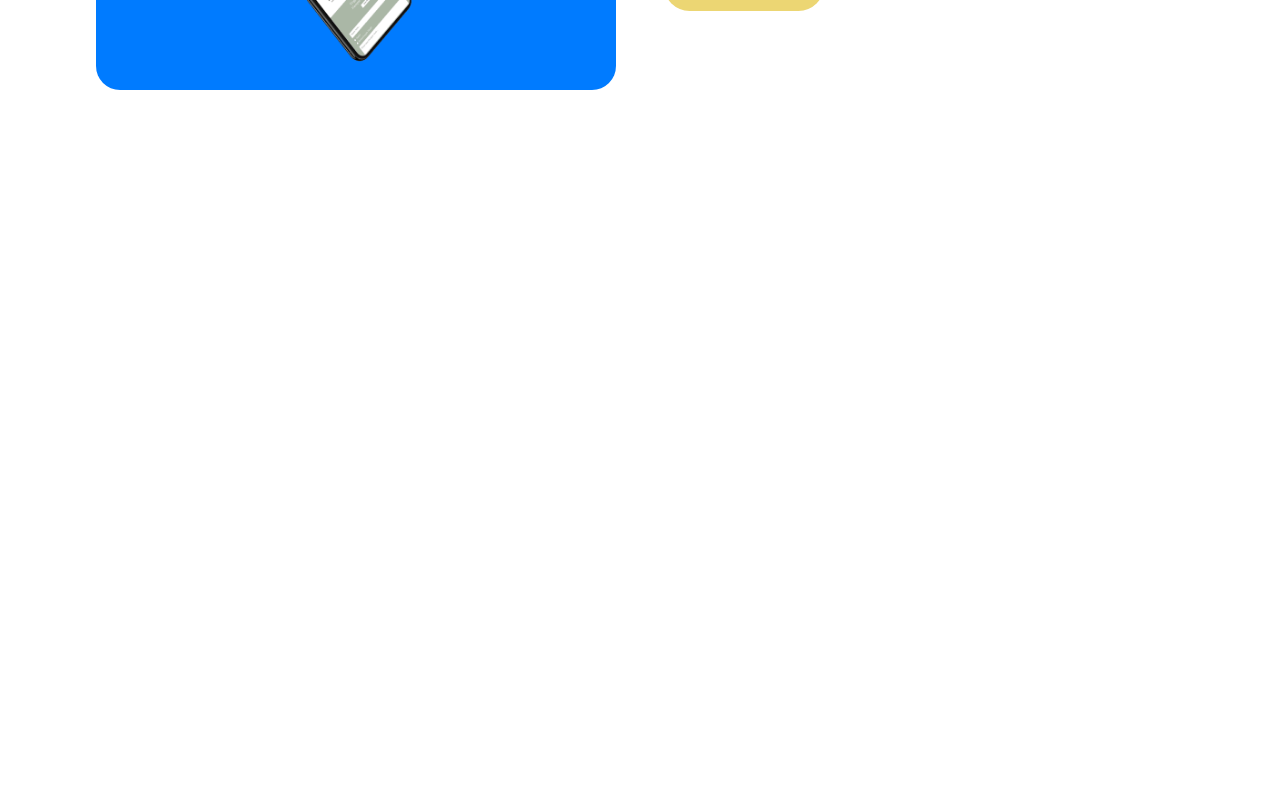
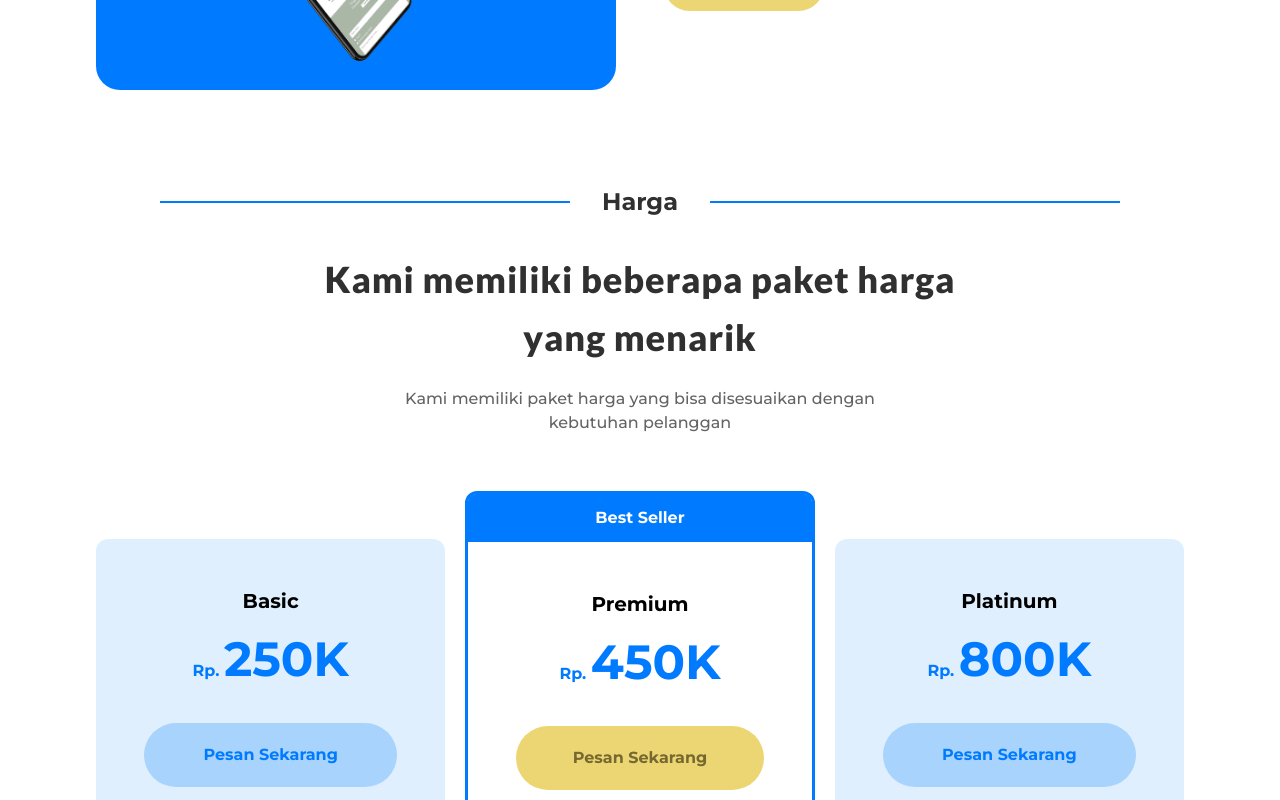
Before and after one commit to juliansyahrifqi/ceritabahagia, a React (Vite) app: page / in a window 1280 px wide. Shown: the part 2000-2800 px from the top of the page. Before the commit the page ends 2110 px from the top, so only its background shows below. Built offline with nearby package versions, Linux system fonts and the light colour scheme.

Commit message:
add section harga in homepage

```diff
--- /dev/null
+++ b/src/assets/constant.ts
@@ -0,0 +1,179 @@
+export const paketHarga = [
+  {
+    name: 'Basic',
+    price: '250K',
+    paket: [
+      {
+        title: 'Masa aktif 1 bulan',
+        status: true,
+      },
+      {
+        title: 'Bebas pilih musik',
+        status: true,
+      },
+      {
+        title: 'Alamat lokasi pernikahan',
+        status: true,
+      },
+      {
+        title: 'Hitungan mundur',
+        status: true,
+      },
+      {
+        title: 'Kolom ucapan',
+        status: true,
+      },
+      {
+        title: 'Navigasi Google Maps',
+        status: true,
+      },
+      {
+        title: 'Animasi Website',
+        status: true,
+      },
+      {
+        title: 'Galeri Foto',
+        status: false,
+      },
+      {
+        title: 'Link Sosial Media',
+        status: false,
+      },
+      {
+        title: 'Custom domain',
+        status: false,
+      },
+    ]
+  },
+  {
+    name: 'Premium',
+    price: '450K',
+    paket: [
+      {
+        title: 'Masa aktif 1 bulan',
+        status: true,
+      },
+      {
+        title: 'Bebas pilih musik',
+        status: true,
+      },
+      {
+        title: 'Alamat lokasi pernikahan',
+        status: true,
+      },
+      {
+        title: 'Hitungan mundur',
+        status: true,
+      },
+      {
+        title: 'Kolom ucapan',
+        status: true,
+      },
+      {
+        title: 'Navigasi Google Maps',
+        status: true,
+      },
+      {
+        title: 'Animasi Website',
+        status: true,
+      },
+      {
+        title: 'Galeri Foto',
+        status: true,
+      },
+      {
+        title: 'Link Sosial Media',
+        status: true,
+      },
+      {
+        title: 'Custom domain',
+        status: false,
+      },
+    ]
+  },
+  {
+    name: 'Platinum',
+    price: '800K',
+    paket: [
+      {
+        title: 'Masa aktif 1 bulan',
+        status: true,
+      },
+      {
+        title: 'Bebas pilih musik',
+        status: true,
+      },
+      {
+        title: 'Alamat lokasi pernikahan',
+        status: true,
+      },
+      {
+        title: 'Hitungan mundur',
+        status: true,
+      },
+      {
+        title: 'Kolom ucapan',
+        status: true,
+      },
+      {
+        title: 'Navigasi Google Maps',
+        status: true,
+      },
+      {
+        title: 'Animasi Website',
+        status: true,
+      },
+      {
+        title: 'Galeri Foto',
+        status: true,
+      },
+      {
+        title: 'Link Sosial Media',
+        status: true,
+      },
+      {
+        title: 'Custom domain',
+        status: true,
+      },
+    ]
+  }
+];
+
+export const features = [
+  {
+    id: 1,
+    image: '/musik.svg',
+    title: 'Musik',
+    description: 'Bebas memilih musik sesuai dengan keinginan'
+  },
+  {
+    id: 2,
+    image: '/countdown.svg',
+    title: 'Hitung Mundur',
+    description: 'Hitung mundur waktu menuju hari bahagia'
+  },
+  {
+    id: 3,
+    image: '/ucapan.svg',
+    title: 'Kolom Ucapan',
+    description: 'Lihat dan kirim ucapan dan harapan'
+  },
+  {
+    id: 4,
+    image: '/navigasi.svg',
+    title: 'Navigasi Google Maps',
+    description: 'Navigasi google maps ke lokasi acara'
+  },
+  {
+    id: 5,
+    image: '/animasi.svg',
+    title: 'Animasi Website',
+    description: 'Membuat website lebih menarik dan interaktif'
+  },
+  {
+    id: 6,
+    image: '/galeri.svg',
+    title: 'Galeri Foto',
+    description: 'Bebas memilih foto-foto yang ingin ditampilkan'
+  },
+]
--- a/src/components/Button.tsx
+++ b/src/components/Button.tsx
@@ -13,7 +13,7 @@ export default function Button({ title, isPrimary, size, link, linkType }: Butto
   const btnClass = classNames({
     'bg-semigold hover:bg-gold text-hover-gold': isPrimary === true,
     'bg-button-secondary hover:bg-blue-primary text-blue-primary hover:text-white': isPrimary === false,
-    'py-5 px-6': size === 'large',
+    'py-5 px-6 block': size === 'large',
     'py-4 px-5': size === 'medium',
     'py-3 px-4': size === 'small',
   }, 'duration-500 rounded-full font-bold cursor-pointer')
--- /dev/null
+++ b/src/components/CheckMark.tsx
@@ -0,0 +1,7 @@
+export default function CheckMark() {
+  return (
+    <svg xmlns="http://www.w3.org/2000/svg" viewBox="0 0 24 24" className='w-full h-full text-blue-primary' fill="currentColor">
+      <path d="M20.285 2l-11.285 11.567-5.286-5.011-3.714 3.716 9 8.728 15-15.285z"/>
+    </svg>
+  )
+}
--- a/src/components/Fitur.tsx
+++ b/src/components/Fitur.tsx
@@ -1,48 +1,10 @@
 import FeatureCard from './FeatureCard'
 import SectionDivider from './SectionDivider'
-
-const features = [
-  {
-    id: 1,
-    image: '/musik.svg',
-    title: 'Musik',
-    description: 'Bebas memilih musik sesuai dengan keinginan'
-  },
-  {
-    id: 2,
-    image: '/countdown.svg',
-    title: 'Hitung Mundur',
-    description: 'Hitung mundur waktu menuju hari bahagia'
-  },
-  {
-    id: 3,
-    image: '/ucapan.svg',
-    title: 'Kolom Ucapan',
-    description: 'Lihat dan kirim ucapan dan harapan'
-  },
-  {
-    id: 4,
-    image: '/navigasi.svg',
-    title: 'Navigasi Google Maps',
-    description: 'Navigasi google maps ke lokasi acara'
-  },
-  {
-    id: 5,
-    image: '/animasi.svg',
-    title: 'Animasi Website',
-    description: 'Membuat website lebih menarik dan interaktif'
-  },
-  {
-    id: 6,
-    image: '/galeri.svg',
-    title: 'Galeri Foto',
-    description: 'Bebas memilih foto-foto yang ingin ditampilkan'
-  },
-]
+import { features } from '../assets/constant'
 
 export default function Fitur() {
   return (
-    <section className='fitur mt-5 md:container mx-auto' id='fitur'>
+    <section className='fitur my-5 md:container mx-auto' id='fitur'>
       <div className='px-10 md:px-40 py-5 md:py-14'>
         <SectionDivider title="Fitur" />
 
--- /dev/null
+++ b/src/components/Harga.tsx
@@ -0,0 +1,30 @@
+import HargaCard from './HargaCard';
+import HargaCardPremium from './HargaCardPremium';
+import SectionDivider from './SectionDivider';
+import { paketHarga } from '../assets/constant';
+
+export default function Harga() {
+  return (
+    <section className='harga my-5 md:container mx-auto' id='harga'>
+      <div className='px-10 md:px-40 py-5 md:py-14'>
+        <SectionDivider title='Harga' />
+
+        <h3 className='w-full md:w-3/4 mx-auto text-4xl font-bold font-lato md:leading-relaxed text-center text-black md:tracking-wide mt-8'>Kami memiliki beberapa paket harga yang menarik</h3>
+
+        <h4 className='w-full md:w-1/2 mx-auto text-md font-medium font-montserrat text-secondary-black text-center mt-5'>Kami memiliki paket harga yang bisa disesuaikan dengan kebutuhan pelanggan</h4>
+      </div>
+
+      <div className='px-4 md:px-24'>
+        <div className='grid lg:grid-cols-3 gap-5'>
+          { paketHarga.map((paket, i) => (
+            paket.name === 'Premium' ? (
+              <HargaCardPremium harga={paket} key={i}/>
+            ) : (
+              <HargaCard harga={paket} key={i} />
+            )
+          ))}
+        </div>
+      </div>
+    </section>
+  )
+}
--- /dev/null
+++ b/src/components/HargaCard.tsx
@@ -0,0 +1,42 @@
+import Button from './Button'
+import ListHargaFitur from './ListHargaFitur';
+
+interface HargaCardProps {
+  harga: {
+    name: string;
+    price: string;
+    paket: any;
+  }
+}
+export default function HargaCard(props: HargaCardProps) {
+  const { name, price, paket} = props.harga;
+
+  return (
+    <div className='bg-feature-card rounded-xl p-6 md:p-12 my-12'>
+      <h1 className='font-bold text-xl text-center'>{name} </h1>
+
+      <h2 className='font-bold text-blue-primary text-5xl mt-5 text-center'>
+        <span className='text-base'>Rp. </span>
+        {price}
+      </h2>
+
+      <div className='mt-10 text-center'>
+        <Button
+          isPrimary={false}
+          linkType="external"
+          link='https://wa.me/628998932302?text=Halo%20admin%20saya%20ingin%20memesan%20digital%20wedding%20invitation%20paket%20Basic'
+          size='large'
+          title='Pesan Sekarang'
+        />
+      </div>
+
+      <div className='pt-10'>
+        <ul>
+          {paket.map((pak: any, i: number) => (
+            <ListHargaFitur paket={pak} key={i}/>
+          ))}
+        </ul>
+      </div>
+    </div>
+  )
+}
--- /dev/null
+++ b/src/components/HargaCardPremium.tsx
@@ -0,0 +1,49 @@
+import Button from './Button'
+import ListHargaFitur from './ListHargaFitur';
+
+interface HargaCardPremiumProps {
+  harga: {
+    name: string;
+    price: string;
+    paket: any;
+  }
+}
+
+export default function HargaCardPremium(props: HargaCardPremiumProps) {
+  const { name, price, paket} = props.harga;
+
+  return (
+    <div className='border-[3px] border-blue-primary rounded-xl'>
+      <div className='bg-blue-primary rounded-tr-lg rounded-tl-lg p-3 text-center'>
+        <h1 className='font-bold text-white'>Best Seller</h1>
+      </div>
+
+      <div className='p-6 md:p-12'>
+        <h1 className='font-bold text-xl text-center'>{name}</h1>
+
+        <h2 className='font-bold text-blue-primary text-5xl mt-5 text-center'>
+          <span className='text-base'>Rp. </span>
+          {price}
+        </h2>
+
+        <div className='mt-10 text-center'>
+          <Button
+            isPrimary
+            linkType="external"
+            link='https://wa.me/628998932302?text=Halo%20admin%20saya%20ingin%20memesan%20digital%20wedding%20invitation%20paket%20Basic'
+            size='large'
+            title='Pesan Sekarang'
+          />
+        </div>
+
+        <div className='pt-10'>
+          <ul>
+            {paket.map((pak: any, i:number) => (
+              <ListHargaFitur paket={pak} key={i} />
+            ))}
+          </ul>
+        </div>
+      </div>
+    </div>
+  )
+}
--- /dev/null
+++ b/src/components/ListHargaFitur.tsx
@@ -0,0 +1,29 @@
+import CheckMark from "./CheckMark";
+import XMark from "./XMark";
+
+interface ListHargaFitur {
+  paket: {
+    title: string;
+    status: boolean;
+  }
+}
+
+export default function ListHargaFitur(props: ListHargaFitur) {
+  const {title, status} = props.paket;
+
+  return (
+    <li className='flex items-center mt-2'>
+        {status ? (
+          <span className="flex items-center w-4 h-4 p-1 mr-2 bg-blue-primary rounded-full bg-opacity-30">
+            <CheckMark />
+          </span>
+        ) : (
+          <span className="flex items-center w-4 h-4 p-1 mr-2 bg-red-500 rounded-full bg-opacity-30">
+            <XMark />
+          </span>
+        )}
+
+      <p>{title}</p>
+    </li>
+  )
+}
--- /dev/null
+++ b/src/components/XMark.tsx
@@ -0,0 +1,8 @@
+export default function XMark() {
+  return (
+    <svg version="1.1" id="Capa_1" xmlns="http://www.w3.org/2000/svg" viewBox="0 0 460.775 460.775" fill='currentColor' className='w-full h-full text-red-700'>
+      <path d="M285.08,230.397L456.218,59.27c6.076-6.077,6.076-15.911,0-21.986L423.511,4.565c-2.913-2.911-6.866-4.55-10.992-4.55 c-4.127,0-8.08,1.639-10.993,4.55l-171.138,171.14L59.25,4.565c-2.913-2.911-6.866-4.55-10.993-4.55 c-4.126,0-8.08,1.639-10.992,4.55L4.558,37.284c-6.077,6.075-6.077,15.909,0,21.986l171.138,171.128L4.575,401.505 c-6.074,6.077-6.074,15.911,0,21.986l32.709,32.719c2.911,2.911,6.865,4.55,10.992,4.55c4.127,0,8.08-1.639,10.994-4.55 l171.117-171.12l171.118,171.12c2.913,2.911,6.866,4.55,10.993,4.55c4.128,0,8.081-1.639,10.992-4.55l32.709-32.719 c6.074-6.075,6.074-15.909,0-21.986L285.08,230.397z"
+      />
+    </svg>
+  )
+}
--- a/src/pages/Home.tsx
+++ b/src/pages/Home.tsx
@@ -1,4 +1,5 @@
 import Fitur from '../components/Fitur'
+import Harga from '../components/Harga'
 import Hero from '../components/Hero'
 import Portofolio from '../components/Portofolio'
 
@@ -10,6 +11,8 @@ export default function Home() {
       <Fitur />
 
       <Portofolio />
+
+      <Harga />
     </main>
   )
 }
```
Also changed, not shown: src/components/Portofolio.tsx (+4 -5 lines).
